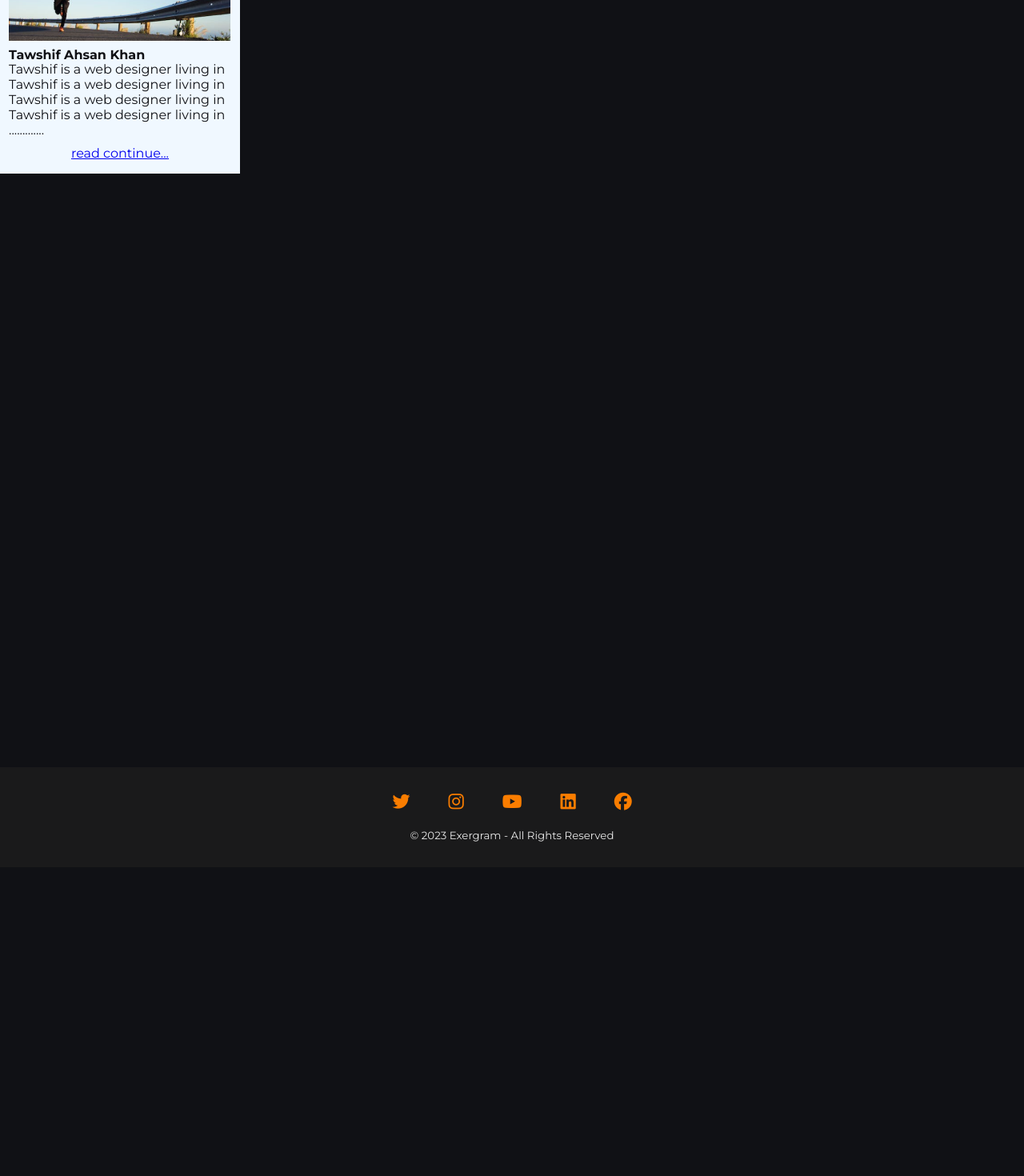
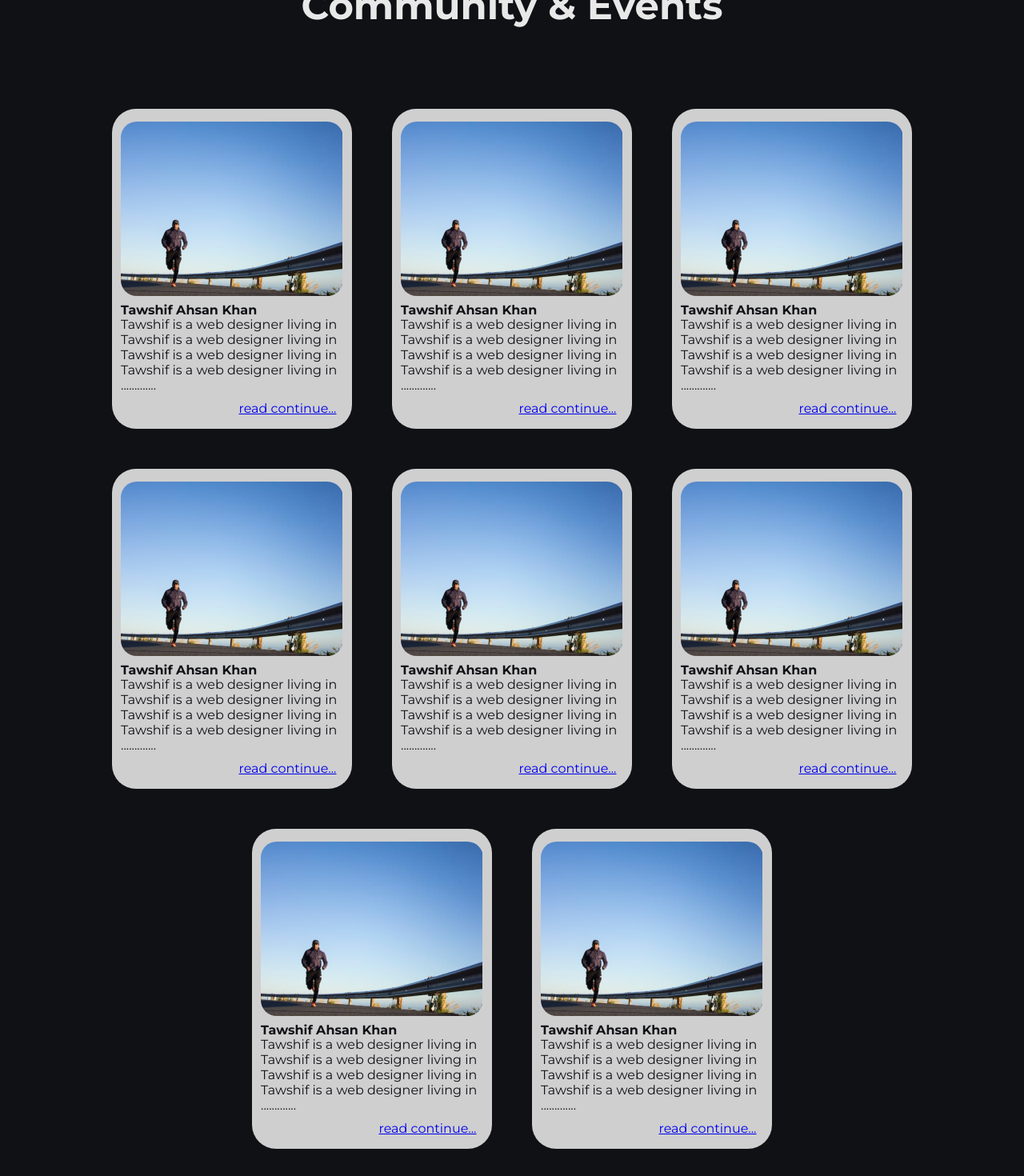
Before and after one commit to ryosantouchh/exergram-frontend-c1, a React (Vite) app: page / in a window 1280 px wide. Shown: the part 2820-4290 px from the top of the page at 80% size. Before the commit the page ends 3904 px from the top, so only its background shows below. Built offline with nearby package versions, Linux system fonts and the light colour scheme; what date-and-time would draw is missing.

Commit message:
fix commu and events

```diff
--- a/src/pages/LandingPage.jsx
+++ b/src/pages/LandingPage.jsx
@@ -51,6 +51,7 @@ const LandingPage = () => {
             <img className="app-example" src={AppExample} alt="" />
           </div>
         </div>
+      </div>
 
       <div className="ad-workout">
         <img src={Swimmingimg} alt="Workout" />
@@ -62,7 +63,145 @@ const LandingPage = () => {
       </div>
 
       <div className="community-event">
-          <h1>Community & events</h1>
+        <h1>Community & Events</h1>
+
+        <div className="event-cards">
+          <div class="card">
+            <div class="card-info">
+              <img class="card-img-top" src="src\assets\images\mockEvent.png" />
+              <div class="card-block">
+                <h4 class="card-title">Tawshif Ahsan Khan</h4>
+
+                <div class="card-text">
+                  Tawshif is a web designer living in Tawshif is a web designer
+                  living in Tawshif is a web designer living in Tawshif is a web
+                  designer living in .............
+                </div>
+              </div>
+              <div class="card-footer">
+                <span class="float-right">
+                  <a href="#">read continue...</a>
+                </span>
+              </div>
+            </div>
+          </div>
+          <div class="card">
+            <div class="card-info">
+              <img class="card-img-top" src="src\assets\images\mockEvent.png" />
+              <div class="card-block">
+                <h4 class="card-title">Tawshif Ahsan Khan</h4>
+
+                <div class="card-text">
+                  Tawshif is a web designer living in Tawshif is a web designer
+                  living in Tawshif is a web designer living in Tawshif is a web
+                  designer living in .............
+                </div>
+              </div>
+              <div class="card-footer">
+                <span class="float-right">
+                  <a href="#">read continue...</a>
+                </span>
+              </div>
+            </div>
+          </div>
+
+          <div class="card">
+            <div class="card-info">
+              <img class="card-img-top" src="src\assets\images\mockEvent.png" />
+              <div class="card-block">
+                <h4 class="card-title">Tawshif Ahsan Khan</h4>
+
+                <div class="card-text">
+                  Tawshif is a web designer living in Tawshif is a web designer
+                  living in Tawshif is a web designer living in Tawshif is a web
+                  designer living in .............
+                </div>
+              </div>
+              <div class="card-footer">
+                <span class="float-right">
+                  <a href="#">read continue...</a>
+                </span>
+              </div>
+            </div>
+          </div>
+
+          <div class="card">
+            <div class="card-info">
+              <img class="card-img-top" src="src\assets\images\mockEvent.png" />
+              <div class="card-block">
+                <h4 class="card-title">Tawshif Ahsan Khan</h4>
+
+                <div class="card-text">
+                  Tawshif is a web designer living in Tawshif is a web designer
+                  living in Tawshif is a web designer living in Tawshif is a web
+                  designer living in .............
+                </div>
+              </div>
+              <div class="card-footer">
+                <span class="float-right">
+                  <a href="#">read continue...</a>
+                </span>
+              </div>
+            </div>
+          </div>
+          <div class="card">
+            <div class="card-info">
+              <img class="card-img-top" src="src\assets\images\mockEvent.png" />
+              <div class="card-block">
+                <h4 class="card-title">Tawshif Ahsan Khan</h4>
+
+                <div class="card-text">
+                  Tawshif is a web designer living in Tawshif is a web designer
+                  living in Tawshif is a web designer living in Tawshif is a web
+                  designer living in .............
+                </div>
+              </div>
+              <div class="card-footer">
+                <span class="float-right">
+                  <a href="#">read continue...</a>
+                </span>
+              </div>
+            </div>
+          </div>
+          <div class="card">
+            <div class="card-info">
+              <img class="card-img-top" src="src\assets\images\mockEvent.png" />
+              <div class="card-block">
+                <h4 class="card-title">Tawshif Ahsan Khan</h4>
+
+                <div class="card-text">
+                  Tawshif is a web designer living in Tawshif is a web designer
+                  living in Tawshif is a web designer living in Tawshif is a web
+                  designer living in .............
+                </div>
+              </div>
+              <div class="card-footer">
+                <span class="float-right">
+                  <a href="#">read continue...</a>
+                </span>
+              </div>
+            </div>
+          </div>
+
+          <div class="card">
+            <div class="card-info">
+              <img class="card-img-top" src="src\assets\images\mockEvent.png" />
+              <div class="card-block">
+                <h4 class="card-title">Tawshif Ahsan Khan</h4>
+
+                <div class="card-text">
+                  Tawshif is a web designer living in Tawshif is a web designer
+                  living in Tawshif is a web designer living in Tawshif is a web
+                  designer living in .............
+                </div>
+              </div>
+              <div class="card-footer">
+                <span class="float-right">
+                  <a href="#">read continue...</a>
+                </span>
+              </div>
+            </div>
+          </div>
 
           <div class="card">
             <div class="card-info">
--- a/src/styles/LandingPage.css
+++ b/src/styles/LandingPage.css
@@ -269,15 +269,30 @@
 }
 
 .community-event{
-  height: 1181px;
-  width: auto;
-}
-.community-event h1{
+  position: relative;
   display: flex;
-  flex-direction: column;
-  align-items: center
+  justify-content: center;
+  padding-top: 200px;
+  padding-bottom: 200px;
+  flex-wrap: wrap;
+  justify-content: center;
 }
 
+.community-event h1{
+  align-content: center;
+  display: flex;
+  font-size: 48px;
+}
+
+.event-cards {
+  padding-top: 100px;
+  display: flex;;
+  flex-wrap: wrap;
+  flex-direction: row;
+  justify-content:center;
+  gap: 50px;
+  width: 1440px;
+}
 
 .card {
   display: flex;
@@ -286,10 +301,18 @@
   min-height: 1px;
   padding-right: 15px;
   padding-left: 15px;
-  background-color: aliceblue;
+  background-color: rgb(255, 255, 255, 0.8);
+  border-radius: 30px;
   color: #101115;
   justify-content: center;
 }
+
+.card:hover {
+  /* background-color: var(--accent-color); */
+  transform: scale(1.05);
+  /* box-shadow: 4px 5px 17px -4px #c76300; */
+}
+
 
 .card-info {
   display: inline-flex;
@@ -299,6 +322,14 @@
   justify-content: center;
 }
 
+.card-info img {
+  border-radius: 20px;
+}
+
+.card-info .card-footer{
+  padding-left: 50%;
+}
+
 .card h4 {
   line-height: 16px;;
 }
```
Lines whose indentation alone changed are shown as unchanged.
